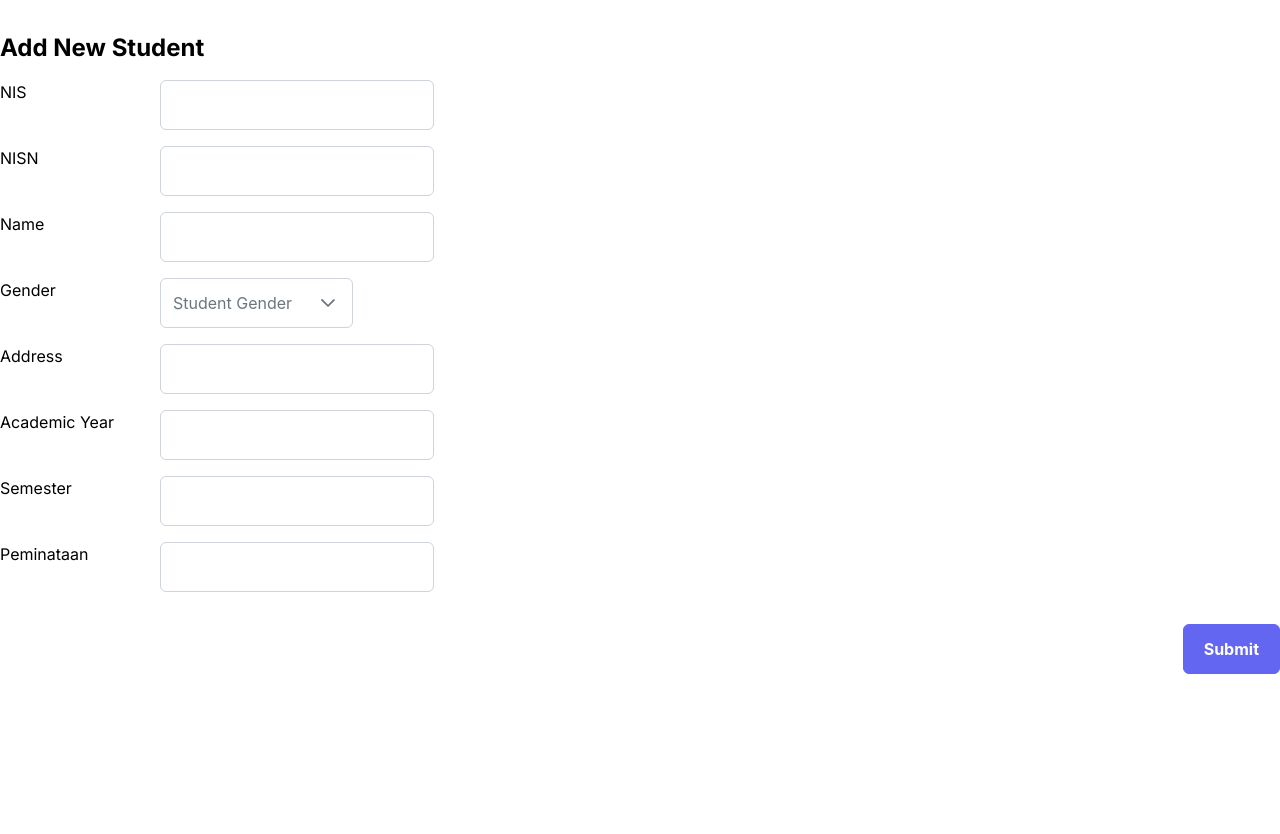
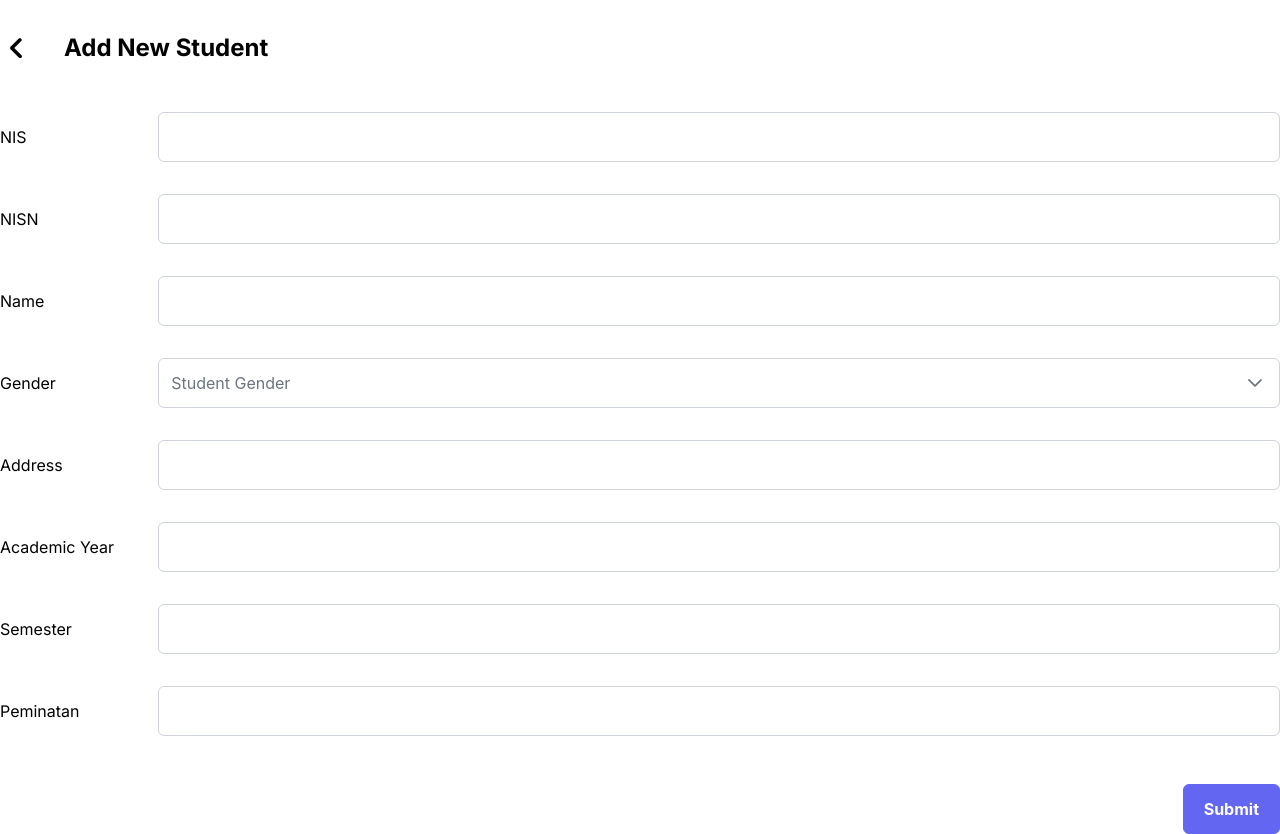
Before and after one commit to thoriqulhaq/sams-sc-fe, a Next.js app: page /add in a window 1280 px wide. Before the commit the page ends 800 px from the top, so only its background shows below. Built offline with nearby package versions, Linux system fonts and the light colour scheme.

Commit message:
Fix error

```diff
--- a/app/add/page.js
+++ b/app/add/page.js
@@ -4,6 +4,8 @@ import { InputText } from 'primereact/inputtext';
 import { Button } from 'primereact/button';
 import { Dropdown } from 'primereact/dropdown';
 import "primereact/resources/primereact.min.css";
+import Link from 'next/link'
+import 'primeicons/primeicons.css';
 
 
 export default function AddStudentPage() {
@@ -15,7 +17,7 @@ export default function AddStudentPage() {
     address: '',
     academicYear: '',
     semester: '',
-    peminataan: '',
+    peminatan: '',
   });
 
   const gender = [
@@ -24,6 +26,10 @@ export default function AddStudentPage() {
 
 
   ];
+
+  const getGender = (gen) => {
+    return gender.find(g => g.name == gen);
+  }
 
   const handleChange = (e, field) => {
     setStudent(prevState => ({ ...prevState, [field]: field == 'gender' ? e.target.value.name : e.target.value }));
@@ -47,41 +53,46 @@ export default function AddStudentPage() {
 
   return (
     <div className="container mx-auto mt-8">
-      <h1 className="text-2xl font-bold mb-4">Add New Student</h1>
-      <div className="grid gap-4">
-        <div className="flex gap-4">
+      <div className="flex items-center gap-[2rem] mb-12">
+          <Link href={'/'} className="pi pi-angle-left" style={{ fontSize: '2rem' }}></Link>
+          <div>
+            <h1 className="text-2xl font-bold">Add New Student</h1>
+          </div>
+      </div>
+      <div className="grid gap-8 items-center">
+        <div className="flex gap-8 items-center">
           <label className="w-36">NIS</label>
-          <InputText value={student.nis} onChange={e => handleChange(e, 'nis')} />
+          <InputText className='w-full' value={student.nis} onChange={e => handleChange(e, 'nis')} />
         </div>
-        <div className="flex gap-4">
+        <div className="flex gap-8 items-center">
           <label className="w-36">NISN</label>
-          <InputText value={student.nisn} onChange={e => handleChange(e, 'nisn')} />
+          <InputText className='w-full' value={student.nisn} onChange={e => handleChange(e, 'nisn')} />
         </div>
-        <div className="flex gap-4">
+        <div className="flex gap-8 items-center">
           <label className="w-36">Name</label>
-          <InputText value={student.name} onChange={e => handleChange(e, 'name')} />
+          <InputText className='w-full' value={student.name} onChange={e => handleChange(e, 'name')} />
         </div>
-        <div className="flex gap-4">
+        <div className="flex gap-8 items-center">
           <label className="w-36">Gender</label>
-          <Dropdown value={student.gender} onChange={(e => handleChange(e, 'gender'))} options={gender} optionLabel="name"
+          <Dropdown className='w-full' value={getGender(student.gender)} onChange={(e => handleChange(e, 'gender'))} options={gender} optionLabel="name"
     placeholder="Student Gender"  />
 
         </div>
-        <div className="flex gap-4">
+        <div className="flex gap-8 items-center">
           <label className="w-36">Address</label>
-          <InputText value={student.address} onChange={e => handleChange(e, 'address')} />
+          <InputText className='w-full' value={student.address} onChange={e => handleChange(e, 'address')} />
         </div>
-        <div className="flex gap-4">
+        <div className="flex gap-8 items-center">
           <label className="w-36">Academic Year</label>
-          <InputText value={student.academicYear} onChange={e => handleChange(e, 'academicYear')} />
+          <InputText className='w-full' value={student.academicYear} onChange={e => handleChange(e, 'academicYear')} />
         </div>
-        <div className="flex gap-4">
+        <div className="flex gap-8 items-center">
           <label className="w-36">Semester</label>
-          <InputText value={student.semester} onChange={e => handleChange(e, 'semester')} />
+          <InputText className='w-full' value={student.semester} onChange={e => handleChange(e, 'semester')} />
         </div>
-        <div className="flex gap-4">
-          <label className="w-36">Peminataan</label>
-          <InputText value={student.peminataan} onChange={e => handleChange(e, 'peminataan')} />
+        <div className="flex gap-8 items-center">
+          <label className="w-36">Peminatan</label>
+          <InputText className='w-full' value={student.peminatan} onChange={e => handleChange(e, 'peminatan')} />
         </div>
         <div className="flex justify-end mt-4">
           <Button label="Submit"  onClick={handleSubmit}  />
--- a/app/detail/page.js
+++ b/app/detail/page.js
@@ -77,7 +77,7 @@ export default function Home() {
                             </div>
                             <div className="flex">
                                 <h5 className="font-bold mb-[0.5rem] w-[12rem]">Perminatan</h5>
-                                <p>{ data?.peminataan || "-" }</p>
+                                <p>{ data?.peminatan || "-" }</p>
                             </div>
                         </div>
                     </div>
```
